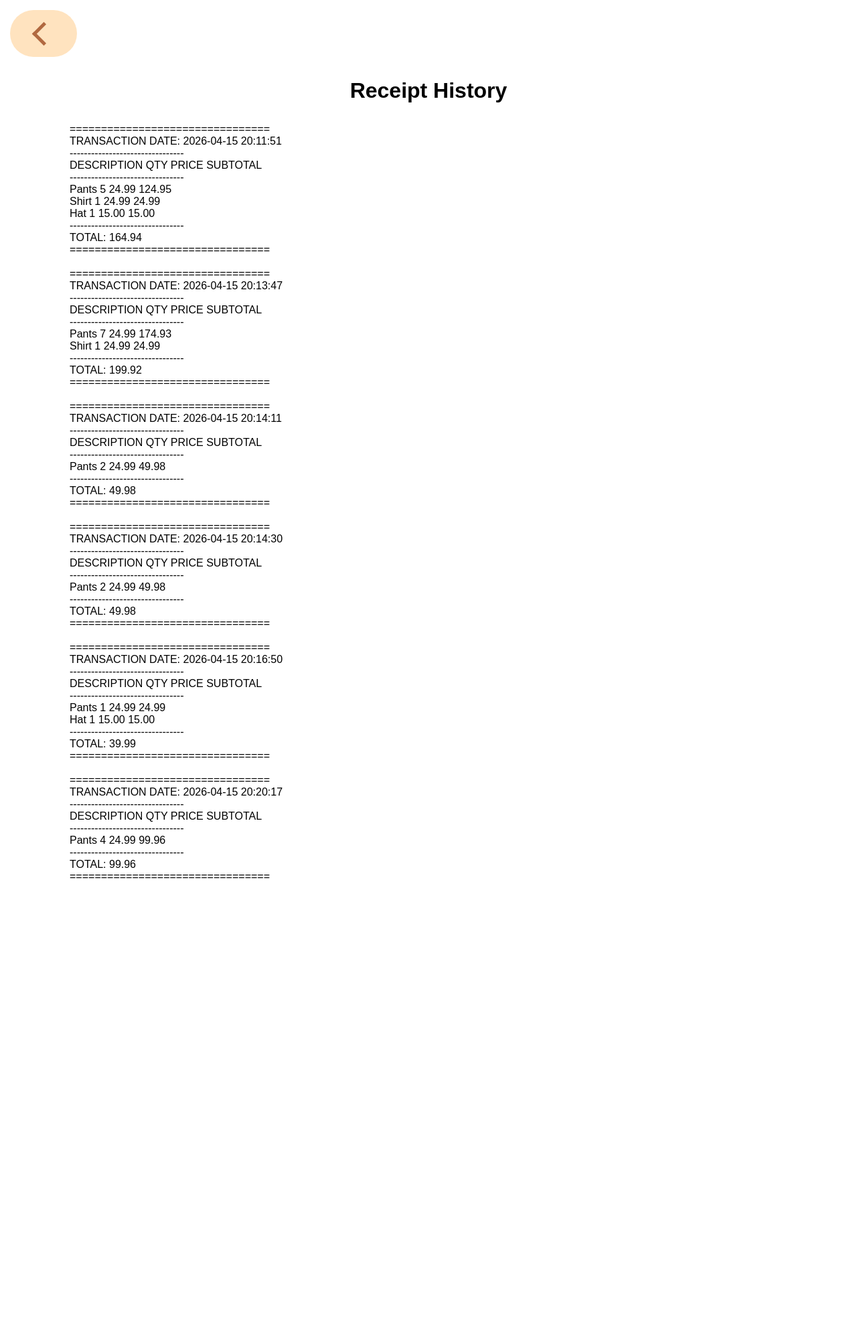
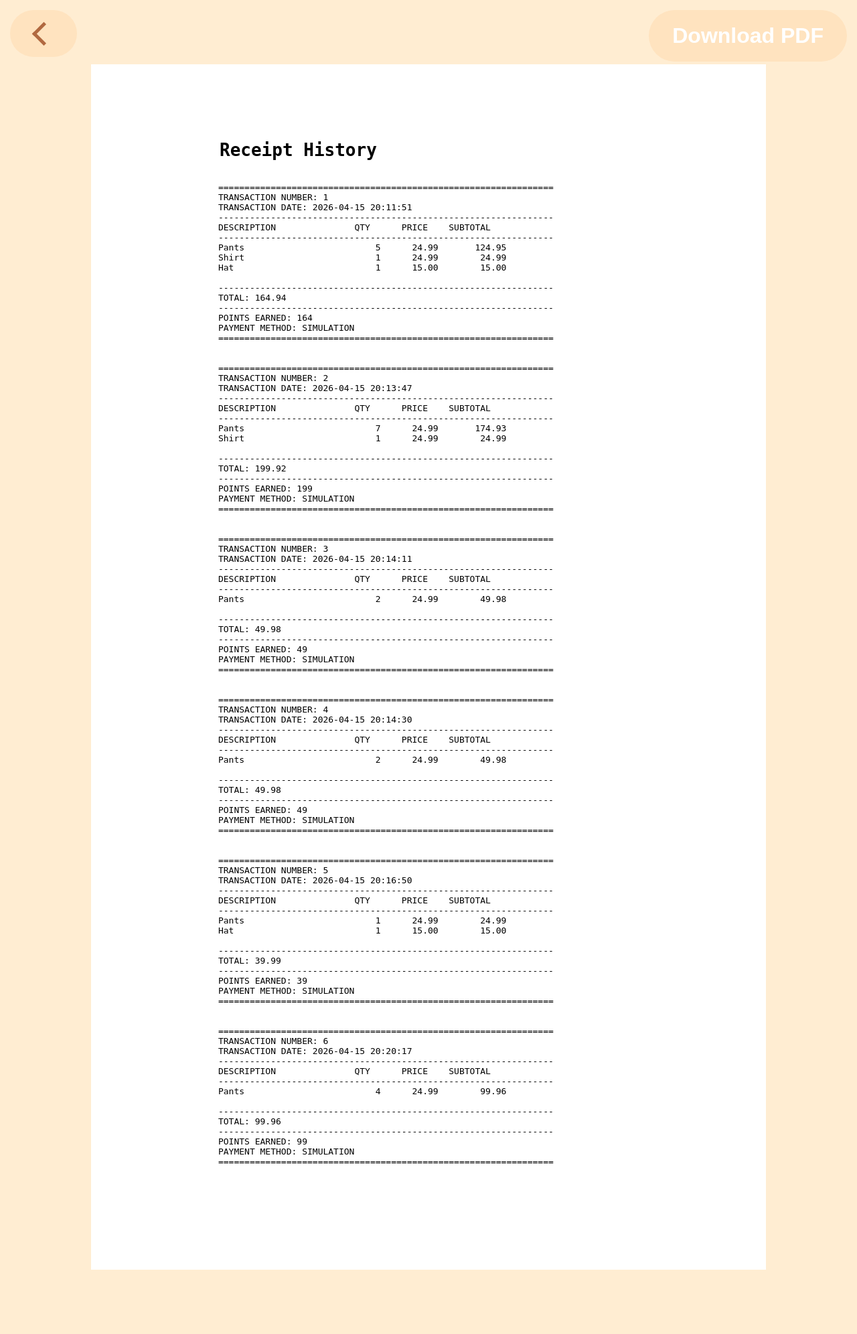
Before and after one commit to MEERABLK/iot-project, a Flask app: page /client/history in a window 1280 px wide. Shown: the whole page at 67% size. Before the commit the page ends 1312 px from the top, so only its background shows below. Run offline with Flask 3, Linux system fonts and the light colour scheme; data comes from the database, SQL or seed files in the repository; some libraries are stand-ins or nearby versions.

Commit message:
Added pdf download and fixed formatting

```diff
--- a/static/css/style.css
+++ b/static/css/style.css
@@ -137,6 +137,12 @@ button {
     padding: 10px 25px;
 
     transition: 0.2s ease;
+}
+
+.button > h1,
+.button > h2,
+.button > h3 {
+    color: white;
 }
 
 .button-square {
@@ -292,17 +298,30 @@ button {
 }
 
 /* PDF */
+.pdf-wrapper {
+    display: flex;
+    justify-content: center;
+    padding: 96px 0;
+    width: 100%;
+    min-height: 100vh;
+}
+
 .pdf {
     display: block;
     background-color: white;
+    font-family: monospace;
     color: black;
-    padding: 96px
+    padding: 96px;
+    width: 8.5in;
+    margin: 0;
 }
 
 .pdf h1,
 .pdf h2,
 .pdf h3,
 .pdf p {
+    text-align: left;
+    padding-left: 96px;
     color: black;
 }
 
--- a/templates/client_receipt_history.html
+++ b/templates/client_receipt_history.html
@@ -8,25 +8,55 @@
         {% include 'components/back_button.html' %}
     {% endwith %}
 
-    <div id="pdf" class="pdf">
-        <h1>Receipt History</h1>
-        <p>
-        {% for receipt in receipts %}
-            ================================<br>
-            TRANSACTION DATE: {{ receipt.date }}<br>
-            --------------------------------<br>
-            DESCRIPTION               QTY      PRICE    SUBTOTAL<br>
-            --------------------------------<br>
-            {% for line in receipt.formatted_lines %}
-                {{ line }}<br>
+    <button onclick="generatePDF()" class=" button button-top-right">
+        <h3>Download PDF</h3>
+    </button>
+
+    <div class="pdf-wrapper">
+        <div id="pdf" class="pdf">
+            <h1>Receipt History</h1>
+            <pre class="center">
+            {% for receipt in receipts %}
+            ================================================================
+            TRANSACTION NUMBER: {{ receipt.id }}
+            TRANSACTION DATE: {{ receipt.date }}
+            ----------------------------------------------------------------
+            DESCRIPTION               QTY      PRICE    SUBTOTAL
+            ----------------------------------------------------------------
+            {% for line in receipt.formatted_lines %}{{ line }}
             {% endfor %}
-            --------------------------------<br>
-            TOTAL: {{ receipt.total }}<br>
-            ================================<br><br>
-        {% endfor %}
-        </p>
+            ----------------------------------------------------------------
+            TOTAL: {{ receipt.total }}
+            ----------------------------------------------------------------
+            POINTS EARNED: {{ receipt.points_earned }}
+            PAYMENT METHOD: {{ receipt.payment_method }}
+            ================================================================
+
+            {% endfor %}
+            </pre>
+        </div>
     </div>
 
+
+    <script src="https://cdnjs.cloudflare.com/ajax/libs/html2pdf.js/0.10.1/html2pdf.bundle.min.js"></script>
+    <script>
+        function generatePDF() {
+            window.scrollTo(0, 0);
+
+            const element = document.getElementById('pdf');
+
+            const options = {
+                margin:       0,
+                filename:     'my_receipt.pdf',
+                image:        { type: 'jpeg', quality: 0.98 },
+                html2canvas:  { scale: 2, useCORS: true },
+                jsPDF:        { unit: 'in', format: 'letter', orientation: 'portrait' }
+            };
+
+            // 3. Generate and save the PDF
+            html2pdf().set(options).from(element).save();
+        }
+    </script>
 </body>
 
 {% endblock %}
```
